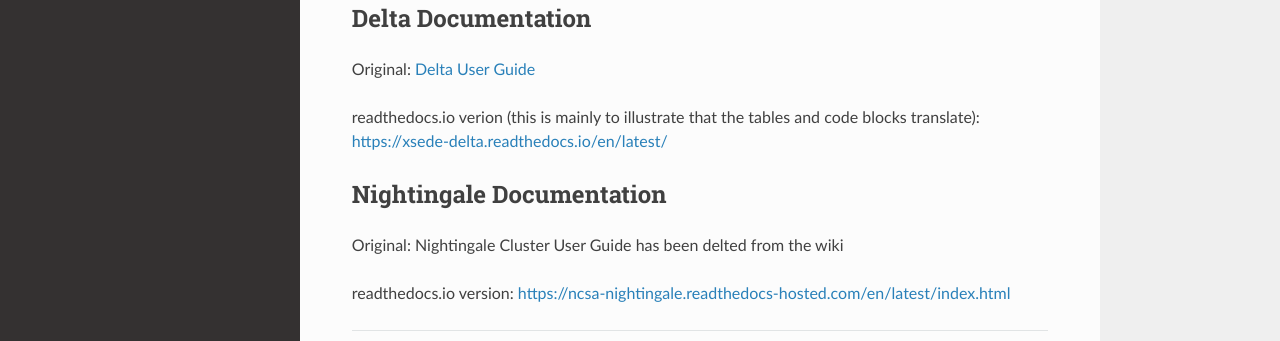
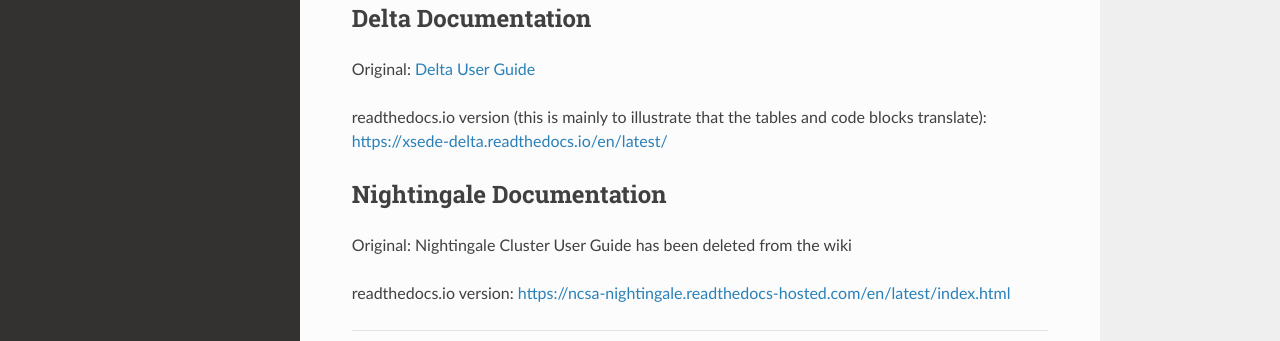
Before and after one commit to lhelms2/howto_rtd, a Sphinx documentation site: the page built from docs/source/prototypes.rst, in a window 1280 px wide. Shown: the part 302-643 px from the top of the page. Built offline with Sphinx 7.4.7 and the Read the Docs theme 2.0.0, drawn with Linux system fonts in a browser that asks for light colours; pages that are not in the unit, such as notebooks, are missing from menus.

Commit message:
Update prototypes.rst editorial

```diff
--- a/docs/source/prototypes.rst
+++ b/docs/source/prototypes.rst
@@ -14,11 +14,11 @@
 
 .. _Delta User Guide: https://wiki.ncsa.illinois.edu/display/DSC/Delta+User+Guide
 
-readthedocs.io verion (this is mainly to illustrate that the tables and code blocks translate): https://xsede-delta.readthedocs.io/en/latest/
+readthedocs.io version (this is mainly to illustrate that the tables and code blocks translate): https://xsede-delta.readthedocs.io/en/latest/
 
 Nightingale Documentation
 --------------------------
 
-Original: Nightingale Cluster User Guide has been delted from the wiki
+Original: Nightingale Cluster User Guide has been deleted from the wiki
 
 readthedocs.io version: https://ncsa-nightingale.readthedocs-hosted.com/en/latest/index.html
```
